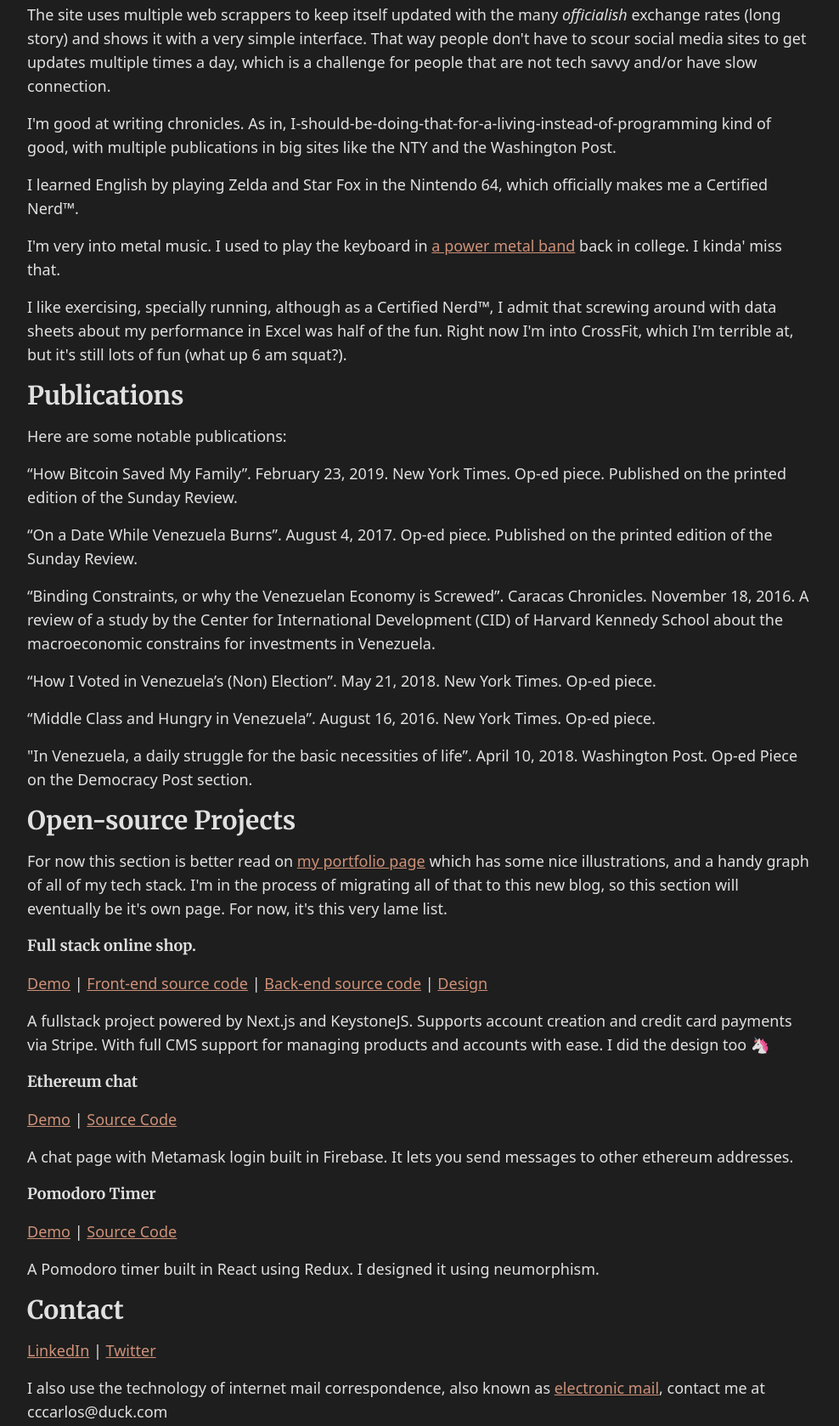
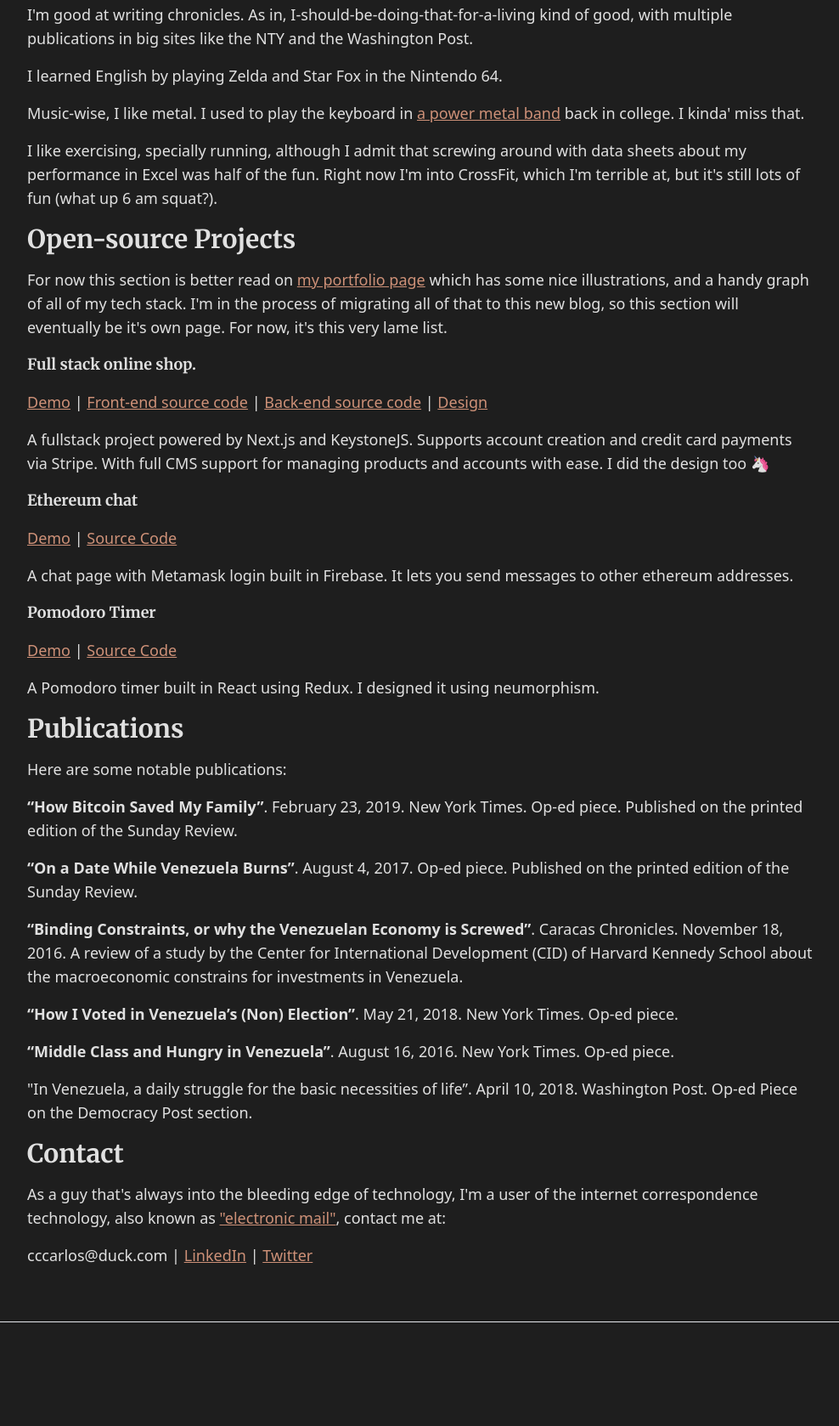
Before and after one commit to carlos815/portfolio-blog, a Gatsby site: page /about in a window 1280 px wide. Shown: the part 433-2111 px from the top of the page at 85% size, without its empty margins (144-1132 px from the left). After the commit the page ends 1989 px from the top, so only its background shows below. Built offline with nearby package versions, Linux system fonts and the light colour scheme; Gatsby itself is replaced by a stand-in of ours.

Commit message:
minor text edition

```diff
--- a/src/pages/about.js
+++ b/src/pages/about.js
@@ -23,7 +23,7 @@
     <Layout location={location} title={siteTitle}>
 
       <Section>
-        <h1>Carlos Hernández? Who that?</h1>
+        <h1>Who am I?</h1>
 
         <p className="">I'm a developer from Venezuela. I'm currently based in Colombia. I'm {myAge()} years old.</p>
         <p><a href="https://carlos815.github.io/portfolio/">Link to my portfolio</a></p>
@@ -33,29 +33,13 @@
 
         <p>I have worked with React, Flutter and even Python for some data analysis, but I mostly gravitate towards React.</p>
         <p>I&#39;m the creator of <a href="laslucas.com">Las Lucas</a>, a completely free website that compiles the different exchange rates in Venezuela. It has over 10.000 visits each month.</p>
-        <p>The site uses multiple web scrappers to keep itself updated with the many <em>officialish</em> exchange rates (long story) and shows it with a very simple interface. That way people don't have to scour social media sites to get updates multiple times a day, which is a challenge for people that are not tech savvy and/or have slow connection.</p>
+        {/* <p>The site uses multiple web scrappers to keep itself updated with the many <em>officialish</em> exchange rates (long story) and shows it with a very simple interface. That way people don't have to scour social media sites to get updates multiple times a day, which is a challenge for people that are not tech savvy and/or have slow connection.</p> */}
 
-        <p>I&#39;m good at writing chronicles. As in, I-should-be-doing-that-for-a-living-instead-of-programming kind of good, with multiple publications in big sites like the NTY and the Washington Post.</p>
-        <p>I learned English by playing Zelda and Star Fox in the Nintendo 64, which officially makes me a Certified Nerd™.</p>
-        <p>I&#39;m very into metal music. I used to play the keyboard in <a href="https://soundcloud.com/neutrinia-banda">a power metal band</a> back in college. I kinda&#39; miss that.</p>
-        <p>I like exercising, specially running, although as a Certified Nerd™, I admit that screwing around with data sheets about my performance in Excel was half of the fun. Right now I&#39;m into CrossFit, which I&#39;m terrible at, but it&#39;s still lots of fun (what up 6 am squat?).</p>
-        <h2 id="publications">Publications</h2>
-        <p>Here are some notable publications:</p>
-        <p>“How Bitcoin Saved My Family”. February 23, 2019. New York Times. Op-ed
-          piece. Published
-          on the printed edition of the Sunday Review.</p>
-        <p>“On a Date While Venezuela Burns”. August 4, 2017. Op-ed piece. Published
-          on the printed edition of the Sunday Review.</p>
-        <p>“Binding Constraints, or why the Venezuelan Economy is Screwed”. Caracas
-          Chronicles. November 18, 2016. A review of a study by the Center for
-          International Development (CID) of Harvard Kennedy School about the
-          macroeconomic constrains for investments in Venezuela.</p>
-        <p>“How I Voted in Venezuela’s (Non) Election”. May 21, 2018. New York Times.
-          Op-ed piece.</p>
-        <p>“Middle Class and Hungry in Venezuela”. August 16, 2016. New York Times.
-          Op-ed piece.</p>
-        <p>&quot;In Venezuela, a daily struggle for the basic necessities of life”. April
-          10, 2018. Washington Post. Op-ed Piece on the Democracy Post section.</p>
+        <p>I&#39;m good at writing chronicles. As in, I-should-be-doing-that-for-a-living kind of good, with multiple publications in big sites like the NTY and the Washington Post.</p>
+        <p>I learned English by playing Zelda and Star Fox in the Nintendo 64.</p>
+        <p>Music-wise, I like metal. I used to play the keyboard in <a href="https://soundcloud.com/neutrinia-banda">a power metal band</a> back in college. I kinda&#39; miss that.</p>
+        <p>I like exercising, specially running, although I admit that screwing around with data sheets about my performance in Excel was half of the fun. Right now I&#39;m into CrossFit, which I&#39;m terrible at, but it&#39;s still lots of fun (what up 6 am squat?).</p>
+
         <h2 id="open-source-projects">Open-source Projects</h2>
         <p>For now this section is better read on <a href="https://carlos815.github.io/portfolio/">my portfolio page</a> which has some nice illustrations, and a handy graph of all of my tech stack. I&#39;m in the process of migrating all of that to this new blog, so this section will eventually be it&#39;s own page. For now, it&#39;s this very lame list.</p>
         <h5 id="full-stack-online-shop-">Full stack online shop.</h5>
@@ -68,9 +52,28 @@
         <p><a href="https://tomate.netlify.app/">Demo</a> | <a href="https://github.com/carlos815/pomodoro">Source Code</a></p>
         <p>A Pomodoro timer built in React using Redux. I designed it using neumorphism.</p>
 
+        <h2 id="publications">Publications</h2>
+        <p>Here are some notable publications:</p>
+        <p><span className="font-bold">“How Bitcoin Saved My Family”</span>. February 23, 2019. New York Times. Op-ed
+          piece. Published
+          on the printed edition of the Sunday Review.</p>
+        <p><span className="font-bold">“On a Date While Venezuela Burns”</span>. August 4, 2017. Op-ed piece. Published
+          on the printed edition of the Sunday Review.</p>
+        <p><span className="font-bold">“Binding Constraints, or why the Venezuelan Economy is Screwed”</span>. Caracas
+          Chronicles. November 18, 2016. A review of a study by the Center for
+          International Development (CID) of Harvard Kennedy School about the
+          macroeconomic constrains for investments in Venezuela.</p>
+        <p><span className="font-bold">“How I Voted in Venezuela’s (Non) Election”</span>. May 21, 2018. New York Times.
+          Op-ed piece.</p>
+        <p><span className="font-bold">“Middle Class and Hungry in Venezuela”</span>. August 16, 2016. New York Times.
+          Op-ed piece.</p>
+        <p>&quot;In Venezuela, a daily struggle for the basic necessities of life”. April
+          10, 2018. Washington Post. Op-ed Piece on the Democracy Post section.</p>
+
         <h2>Contact</h2>
-        <p> <a className="" href="https://www.linkedin.com/in/carlos-hern%C3%A1ndez-5a751422a/">LinkedIn</a> | <a href="https://twitter.com/carlos_t815" className="">Twitter</a></p>
-        <p className="">I also use the technology of internet mail correspondence, also known as <a href="https://en.wikipedia.org/wiki/Email">electronic mail</a>, contact me at cccarlos@duck.com      </p>
+        <p className="">As a guy that's always into the bleeding edge of technology, I'm a user of the internet correspondence technology, also known as <a href="https://en.wikipedia.org/wiki/Email">"electronic mail"</a>, contact me at:</p>
+        <p>cccarlos@duck.com | <a className="" href="https://www.linkedin.com/in/carlos-hern%C3%A1ndez-5a751422a/">LinkedIn</a> | <a href="https://twitter.com/carlos_t815" className="">Twitter</a> </p>
+
       </Section>
     </Layout>
   )
```
